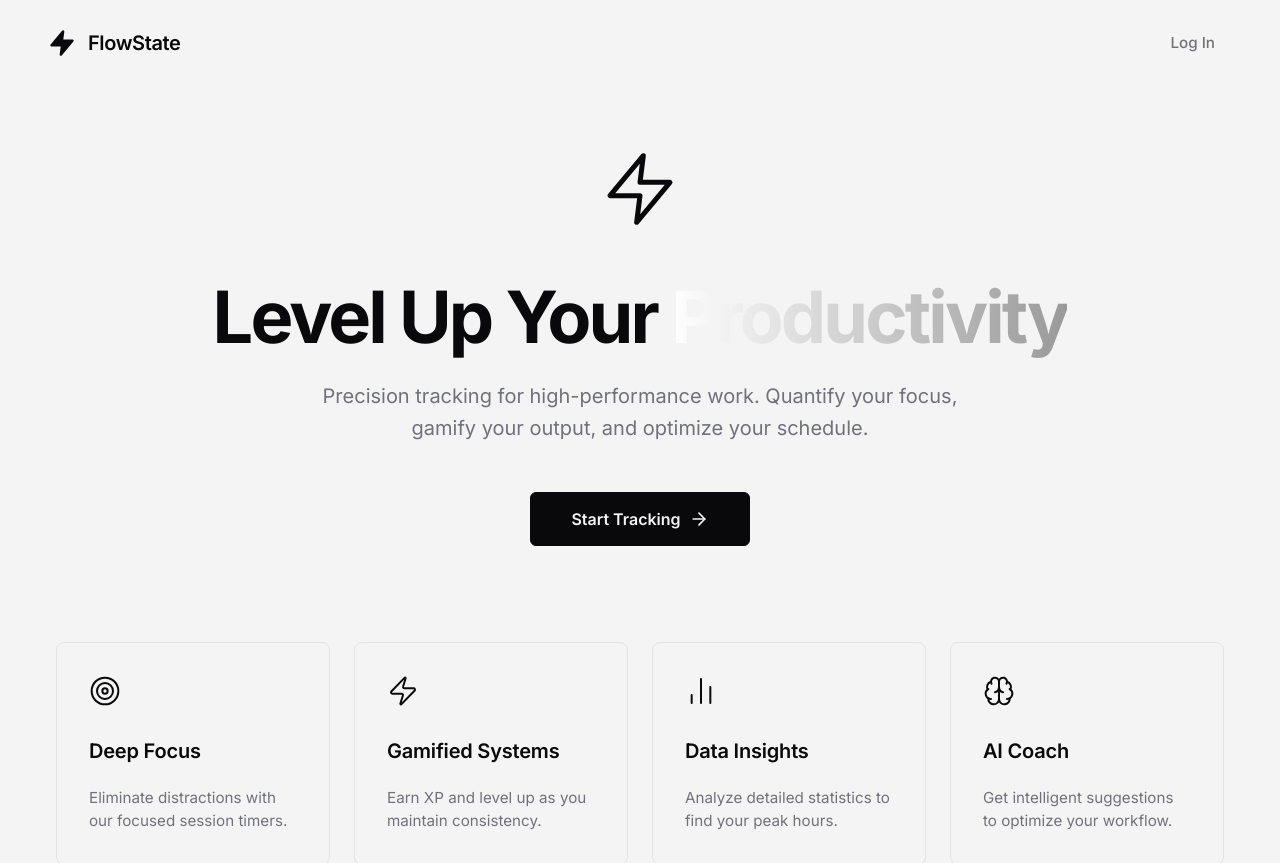
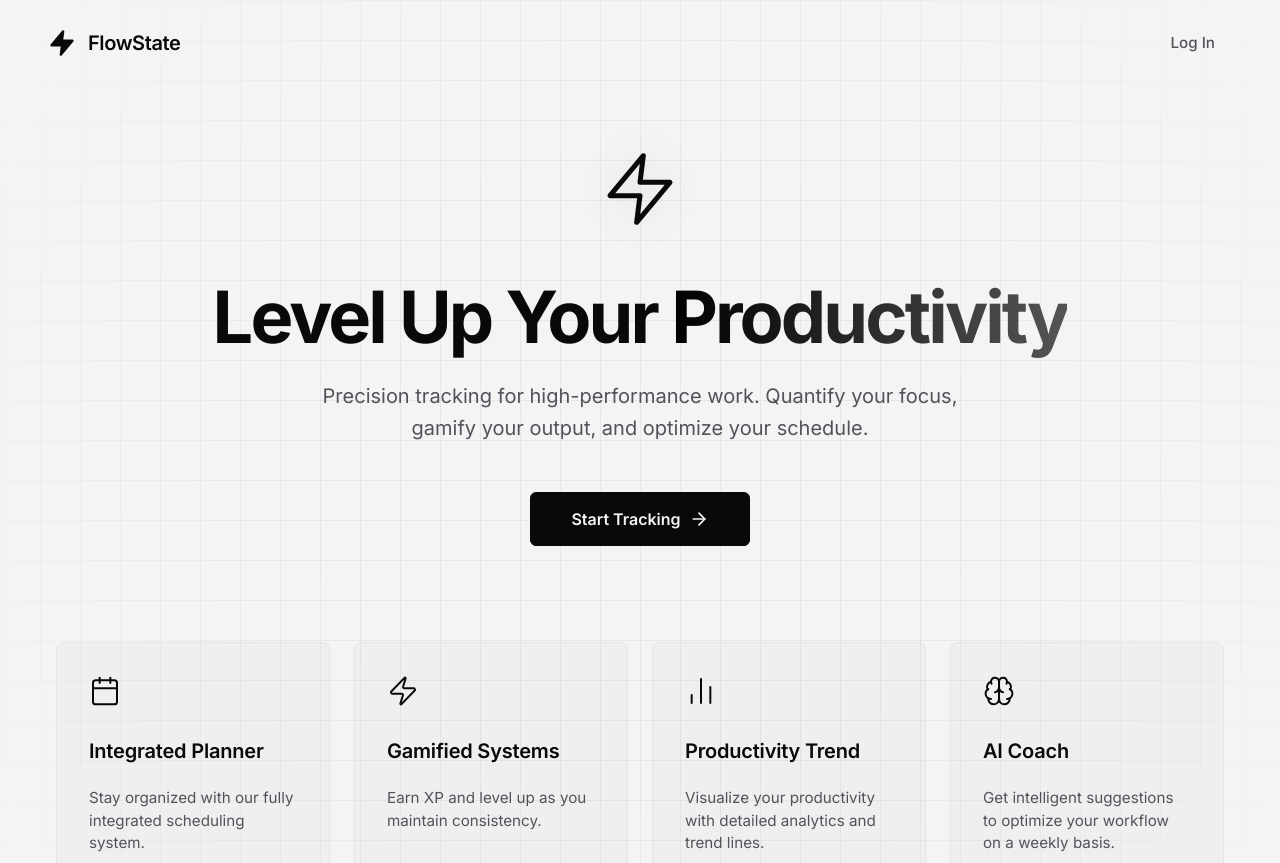
Before and after one commit to subhamoydatta703/FlowState, a React (Vite) app in the folder client/: page / in a window 1280 px wide. Shown: the top 863 px of the page. Built offline with nearby package versions, Linux system fonts and the light colour scheme; no server answers.

Commit message:
"Fixed the landing page"

```diff
--- a/client/src/App.css
+++ b/client/src/App.css
@@ -43,6 +43,13 @@
 
   --glass-bg: rgba(9, 9, 11, 0.8);
   --input-bg: rgba(255, 255, 255, 0.05);
+
+  /* Landing Page Specifics */
+  --grid-color: rgba(255, 255, 255, 0.03);
+  --text-gradient: linear-gradient(to right, #fff, #999);
+  --card-bg-transparent: rgba(255, 255, 255, 0.01);
+  --card-bg-hover-transparent: rgba(255, 255, 255, 0.03);
+  --logo-shadow: drop-shadow(0 0 20px rgba(255, 255, 255, 0.1));
 }
 
 [data-theme='light'] {
@@ -63,7 +70,8 @@
 
   --text: #09090b;
   /* Zinc 950 - Sharper black */
-  --text-muted: #71717a;
+  --text-muted: #52525b;
+  /* Zinc 600 - Darker gray for readability on light bg */
 
   --border: #e4e4e7;
   /* Keep border but shadows will help more */
@@ -75,6 +83,13 @@
 
   --input-bg: #f4f4f5;
   /* Light grey for inputs */
+
+  /* Landing Page Specifics Light overrides */
+  --grid-color: rgba(0, 0, 0, 0.05);
+  --text-gradient: linear-gradient(to right, #000, #555);
+  --card-bg-transparent: rgba(0, 0, 0, 0.02);
+  --card-bg-hover-transparent: rgba(0, 0, 0, 0.05);
+  --logo-shadow: drop-shadow(0 0 20px rgba(0, 0, 0, 0.1));
 }
 
 * {
--- a/client/src/pages/LandingPage.jsx
+++ b/client/src/pages/LandingPage.jsx
@@ -1,7 +1,7 @@
 import React from 'react';
 import { SignInButton } from "@clerk/clerk-react";
 import { motion } from 'framer-motion';
-import { Target, Zap, BarChart2, ArrowRight, Brain } from 'lucide-react';
+import { Calendar, Zap, BarChart2, ArrowRight, Brain } from 'lucide-react';
 
 const Logo = ({ className }) => (
   <svg
@@ -104,9 +104,9 @@ const LandingPage = () => {
         <section className="features-grid">
           <FeatureCard
             delay={0.6}
-            icon={Target}
-            title="Deep Focus"
-            description="Eliminate distractions with our focused session timers."
+            icon={Calendar}
+            title="Integrated Planner"
+            description="Stay organized with our fully integrated scheduling system."
           />
           <FeatureCard
             delay={0.7}
@@ -117,14 +117,14 @@ const LandingPage = () => {
           <FeatureCard
             delay={0.8}
             icon={BarChart2}
-            title="Data Insights"
-            description="Analyze detailed statistics to find your peak hours."
+            title="Productivity Trend"
+            description="Visualize your productivity with detailed analytics and trend lines."
           />
           <FeatureCard
             delay={0.9}
             icon={Brain}
             title="AI Coach"
-            description="Get intelligent suggestions to optimize your workflow."
+            description="Get intelligent suggestions to optimize your workflow on a weekly basis."
           />
         </section>
       </main>
@@ -144,8 +144,8 @@ const LandingPage = () => {
                     position: absolute;
                     inset: 0;
                     background-image:
-                        linear-gradient(to right, rgba(255,255,255,0.03) 1px, transparent 1px),
-                        linear-gradient(to bottom, rgba(255,255,255,0.03) 1px, transparent 1px);
+                        linear-gradient(to right, var(--grid-color) 1px, transparent 1px),
+                        linear-gradient(to bottom, var(--grid-color) 1px, transparent 1px);
                     background-size: 40px 40px;
                     mask-image: radial-gradient(circle at center, black 40%, transparent 100%);
                     z-index: 0;
@@ -213,7 +213,7 @@ const LandingPage = () => {
                     fill: transparent;
                     stroke: var(--text);
                     stroke-width: 1.5px;
-                    filter: drop-shadow(0 0 20px rgba(255,255,255,0.1));
+                    filter: var(--logo-shadow);
                 }
 
                 .hero-title {
@@ -226,7 +226,7 @@ const LandingPage = () => {
                 }
 
                 .highlight {
-                    background: linear-gradient(to right, #fff, #999);
+                    background: var(--text-gradient);
                     -webkit-background-clip: text;
                     color: transparent;
                 }
@@ -257,7 +257,7 @@ const LandingPage = () => {
                 .btn-lg:hover {
                     background: transparent;
                     color: var(--text);
-                    box-shadow: 0 0 15px rgba(255,255,255,0.1);
+                    box-shadow: 0 0 15px rgba(100,100,100,0.1);
                 }
 
                 .btn-login {
@@ -287,7 +287,7 @@ const LandingPage = () => {
                     padding: 2rem;
                     border-radius: var(--radius);
                     border: 1px solid var(--border);
-                    background: rgba(255,255,255,0.01);
+                    background: var(--card-bg-transparent);
                     display: flex;
                     flex-direction: column;
                     align-items: flex-start;
@@ -298,7 +298,7 @@ const LandingPage = () => {
 
                 .feature-card:hover {
                     border-color: var(--text-muted);
-                    background: rgba(255,255,255,0.03);
+                    background: var(--card-bg-hover-transparent);
                     transform: translateY(-2px);
                 }
 
```
